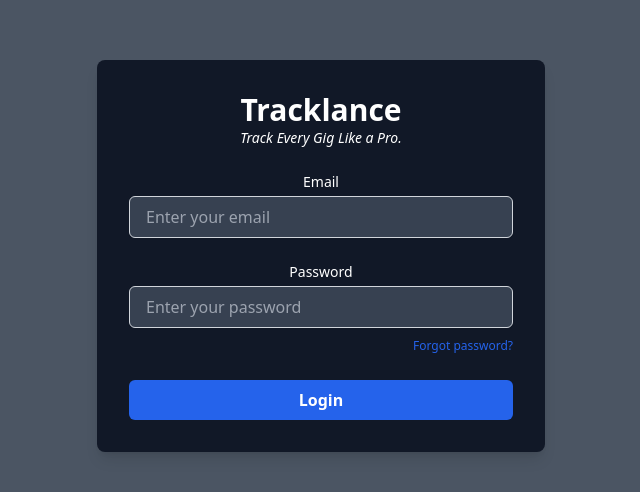
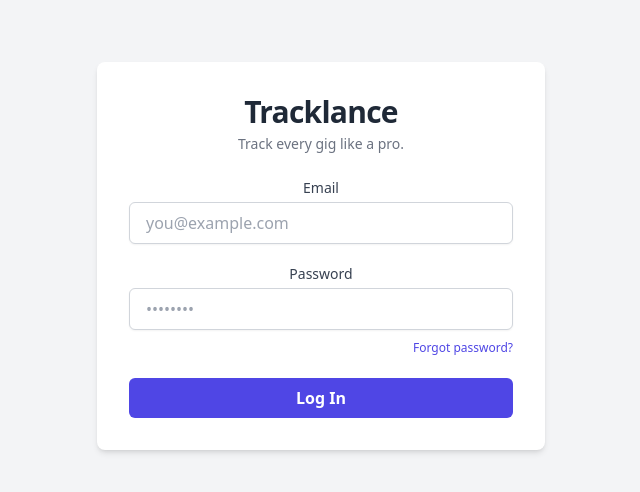
Before and after one commit to vahnessa710/freelancer_crm_frontend, a React (Create React App) app: page / in a window 1280 px wide. Shown: the part 144-636 px from the top of the page, without its empty margins (319-959 px from the left). Built offline with nearby package versions, Linux system fonts and the light colour scheme.

Commit message:
modified auth

```diff
--- a/src/Pages/Auth.jsx
+++ b/src/Pages/Auth.jsx
@@ -1,5 +1,4 @@
-
-function Login({  }) {
+function Login({ onLogin }) {
   // const handleSubmit = (e) => {
   //   e.preventDefault();
   //   const email = e.target.email.value;
@@ -13,57 +12,58 @@
   // };
 
   return (
-    <div className="min-h-screen bg-gray-600 flex items-center justify-center font-sans">
-      <div className="w-full max-w-md bg-gray-900 rounded-lg shadow-lg p-8">
+    <div className="min-h-screen bg-gray-100 flex items-center justify-center font-sans px-4">
+      <div className="w-full max-w-md bg-white rounded-lg shadow-md p-8">
         <div className="text-center mb-6">
-          <h2 className="text-3xl font-bold text-white">Tracklance</h2>
-          <p className="text-sm italic text-white">
-            Track Every Gig Like a Pro.
+          <h2 className="text-3xl font-bold text-gray-800 tracking-tight">
+            Tracklance
+          </h2>
+          <p className="text-sm text-gray-500 mt-1">
+            Track every gig like a pro.
           </p>
         </div>
 
-        <form className="space-y-6">
-          {/* onSubmit={handleSubmit}> */}
-          {/* Email Field */}
+        <form className="space-y-5">
+          {/* Email */}
           <div>
-            <label className="block text-sm font-medium text-white mb-1">
+            <label className="block text-sm font-medium text-gray-700 mb-1">
               Email
             </label>
             <input
               name="email"
               type="email"
               required
-              placeholder="Enter your email"
-              className="w-full px-4 py-2 border border-gray-300 bg-gray-700 rounded-md shadow-sm focus:outline-none focus:ring-2 focus:ring-blue-500"
+              placeholder="you@example.com"
+              className="w-full px-4 py-2 border border-gray-300 rounded-md shadow-sm focus:outline-none focus:ring-2 focus:ring-indigo-500 bg-white"
             />
           </div>
 
-          {/* Password Field */}
+          {/* Password */}
           <div>
-            <label className="block text-sm font-medium text-white mb-1">
+            <label className="block text-sm font-medium text-gray-700 mb-1">
               Password
             </label>
             <input
               name="password"
               type="password"
               required
-              placeholder="Enter your password"
-              className="w-full px-4 py-2 border border-gray-300 bg-gray-700 rounded-md shadow-sm focus:outline-none focus:ring-2 focus:ring-blue-500"
+              placeholder="••••••••"
+              className="w-full px-4 py-2 border border-gray-300 rounded-md shadow-sm focus:outline-none focus:ring-2 focus:ring-indigo-500 bg-white"
             />
             <div className="text-right mt-1">
-              <a href="#" className="text-xs text-blue-600 hover:underline">
+              <a href="#" className="text-xs text-indigo-600 hover:underline">
                 Forgot password?
               </a>
             </div>
           </div>
 
-          {/* Submit Button */}
+          {/* Login Button */}
           <div>
             <button
               type="submit"
-              className="w-full bg-blue-600 hover:bg-blue-700 text-white font-semibold py-2 px-4 rounded-md transition"
+              className="w-full bg-indigo-600 hover:bg-indigo-700 text-white font-semibold py-2 px-4 rounded-md transition"
             >
-              Login
+              Log In
             </button>
           </div>
         </form>
```
